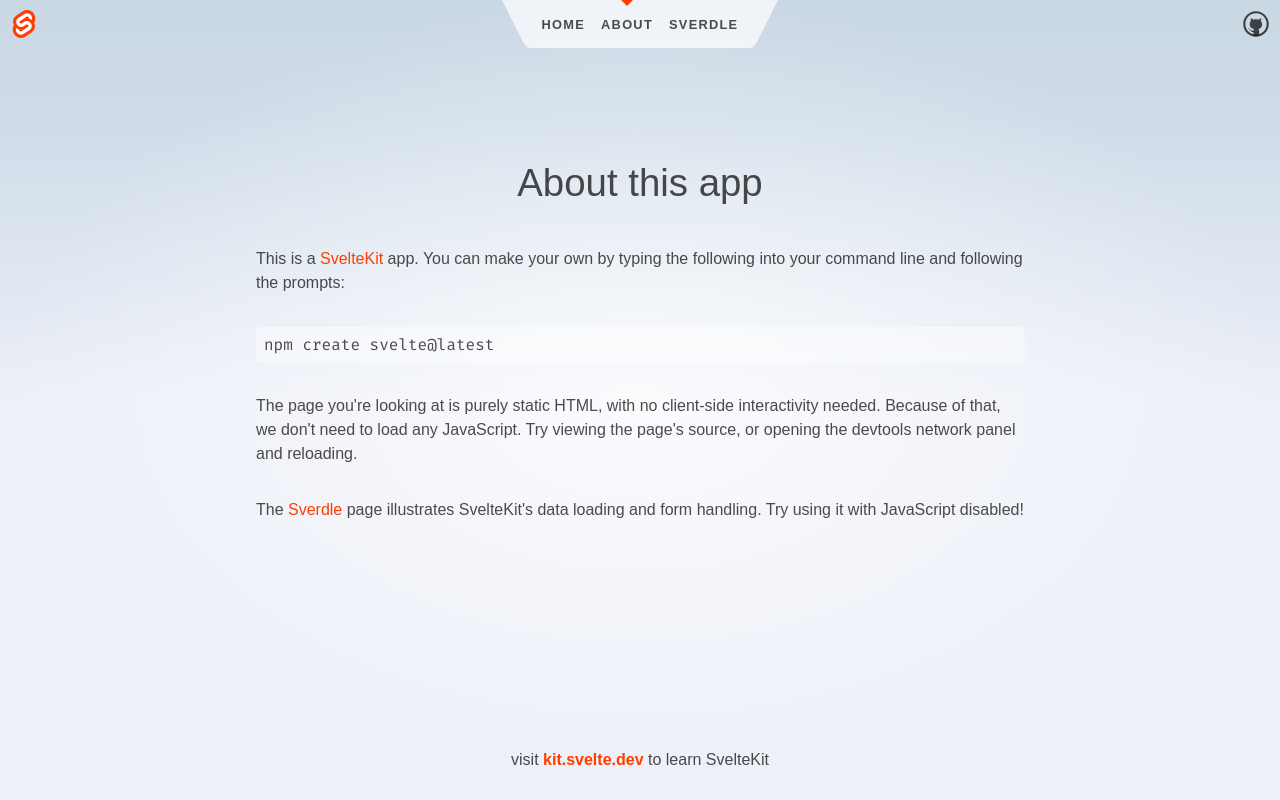
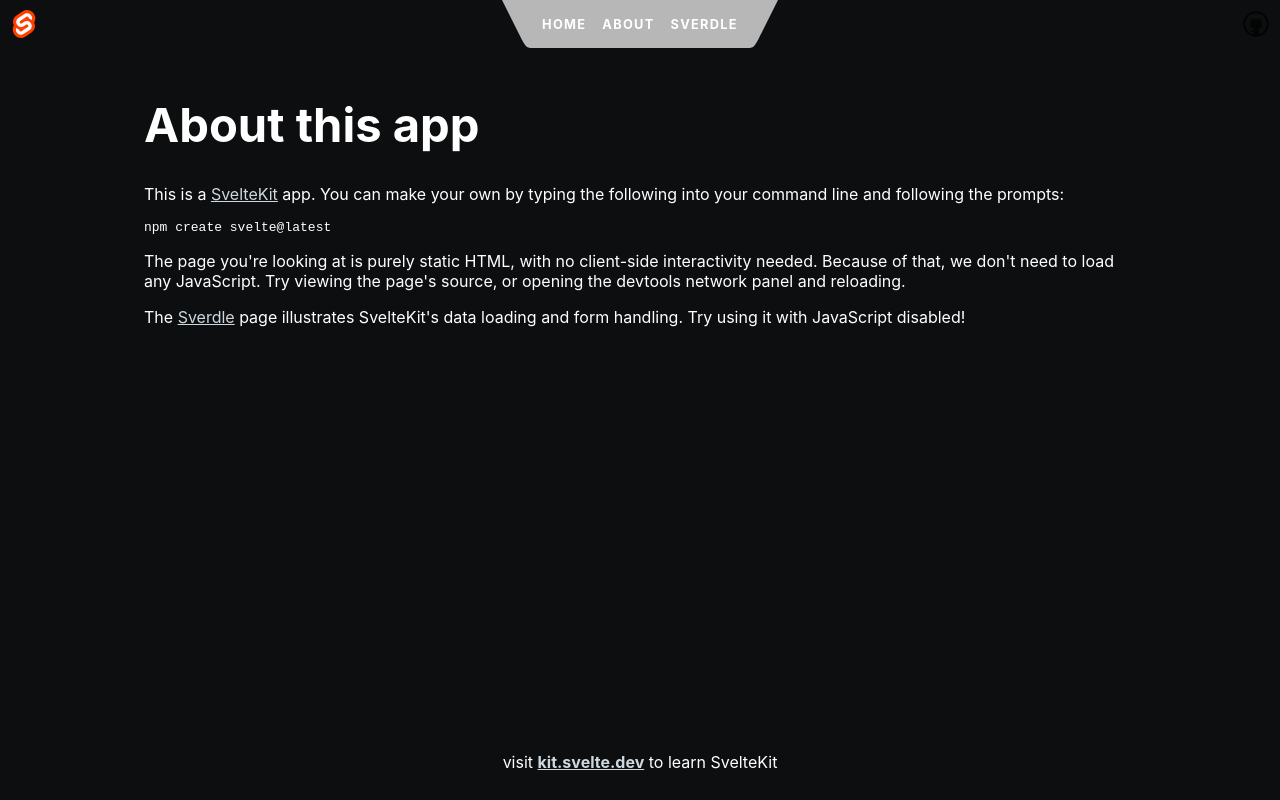
Before and after one commit to jewlexx/portfolio, a SvelteKit app: page /about in a window 1280 px wide. Built offline with nearby package versions, Linux system fonts and the light colour scheme.

Commit message:
got styles and aliases working

```diff
--- a/package.json
+++ b/package.json
@@ -26,6 +26,7 @@
 		"eslint-plugin-svelte3": "^4.0.0",
 		"prettier": "^2.8.0",
 		"prettier-plugin-svelte": "^2.8.1",
+		"sass": "1.56.2",
 		"svelte": "^3.54.0",
 		"svelte-check": "^2.9.2",
 		"tslib": "^2.4.1",
--- /dev/null
+++ b/src/lib/styles/global.scss
@@ -0,0 +1,52 @@
+@import './palette.scss';
+
+// Base
+
+body {
+	margin: 0;
+	color: $t-fg;
+	background-color: $dark-gray;
+	font-family: 'Inter', 'system-ui', sans-serif;
+}
+
+* {
+	box-sizing: content-box;
+}
+
+img {
+	max-width: 100%;
+	height: auto;
+}
+
+a {
+	color: $t-active;
+}
+
+h1 {
+	font-size: $f-u8;
+}
+
+// Utils
+
+// text align
+.tac {
+	text-align: center;
+}
+.tal {
+	text-align: left;
+}
+.tar {
+	text-align: right;
+}
+
+// wrapper
+.wrapper {
+	max-width: 80em;
+	margin-left: auto;
+	margin-right: auto;
+	padding-left: 2rem;
+	padding-right: 2rem;
+}
+.wrapper__readable {
+	max-width: 50em;
+}
--- /dev/null
+++ b/src/lib/styles/palette.scss
@@ -0,0 +1,98 @@
+// (c)olor
+$black: #05091e;
+$dark-gray: #0d0e0f;
+$blue: #46b4ff;
+$gray: #90aab7;
+$green: #9ef2cb;
+$pink: #ffb8d9;
+$orange: #ffb7a3;
+$yellow: #ffdace;
+$white: #fff;
+
+// (f)ont
+$f-u18: 11.390625em;
+$f-u17: 9.950627481136905em;
+$f-u16: 8.692673779389363em;
+$f-u15: 7.59375em;
+$f-u14: 6.63375165409127em;
+$f-u13: 5.795115852926242em;
+$f-u12: 5.0625em;
+$f-u11: 4.422501102727513em;
+$f-u10: 3.8634105686174953em;
+$f-u9: 3.375em;
+$f-u8: 2.9483340684850083em;
+$f-u7: 2.575607045744997em;
+$f-u6: 2.25em;
+$f-u5: 1.9655560456566725em;
+$f-u4: 1.7170713638299977em;
+$f-u3: 1.5em;
+$f-u2: 1.3103706971044482em;
+$f-u1: 1.1447142425533319em;
+$f-d1: 0.8735804647362989em;
+$f-d2: 0.7631428283688879em;
+$f-d3: 0.6666666666666666em;
+$f-d4: 0.5823869764908659em;
+$f-d5: 0.5087618855792586em;
+$f-d6: 0.4444444444444444em;
+$f-d7: 0.3882579843272439em;
+$f-d8: 0.3391745903861724em;
+$f-d9: 0.2962962962962963em;
+$f-d10: 0.2588386562181626em;
+$f-d11: 0.22611639359078162em;
+$f-d12: 0.19753086419753085em;
+$f-d13: 0.17255910414544176em;
+$f-d14: 0.15074426239385438em;
+$f-d15: 0.13168724279835392em;
+$f-d16: 0.11503940276362785em;
+$f-d17: 0.10049617492923625em;
+$f-d18: 0.0877914951989026em;
+
+// (t)heme
+$t-bg: $black;
+$t-fg: $white;
+$t-subdue: $gray;
+$t-active: lighten($gray, 20%);
+
+/* Coolors Exported Palette - https://coolors.co/dad6d6-92bfb1-f4ac45-694a38-a61c3c */
+
+$light-gray: #dad6d6ff;
+$cambridge-blue: #92bfb1ff;
+$yellow-orange: #f4ac45ff;
+$coffee: #694a38ff;
+$vivid-burgundy: #a61c3cff;
+
+$light-gray: hsla(0, 5%, 85%, 1);
+$cambridge-blue: hsla(161, 26%, 66%, 1);
+$yellow-orange: hsla(35, 89%, 61%, 1);
+$coffee: hsla(22, 30%, 32%, 1);
+$vivid-burgundy: hsla(346, 71%, 38%, 1);
+
+$light-gray: rgba(218, 214, 214, 1);
+$cambridge-blue: rgba(146, 191, 177, 1);
+$yellow-orange: rgba(244, 172, 69, 1);
+$coffee: rgba(105, 74, 56, 1);
+$vivid-burgundy: rgba(166, 28, 60, 1);
+
+$gradient-top: linear-gradient(0deg, #dad6d6ff, #92bfb1ff, #f4ac45ff, #694a38ff, #a61c3cff);
+$gradient-right: linear-gradient(90deg, #dad6d6ff, #92bfb1ff, #f4ac45ff, #694a38ff, #a61c3cff);
+$gradient-bottom: linear-gradient(180deg, #dad6d6ff, #92bfb1ff, #f4ac45ff, #694a38ff, #a61c3cff);
+$gradient-left: linear-gradient(270deg, #dad6d6ff, #92bfb1ff, #f4ac45ff, #694a38ff, #a61c3cff);
+$gradient-top-right: linear-gradient(45deg, #dad6d6ff, #92bfb1ff, #f4ac45ff, #694a38ff, #a61c3cff);
+$gradient-bottom-right: linear-gradient(
+	135deg,
+	#dad6d6ff,
+	#92bfb1ff,
+	#f4ac45ff,
+	#694a38ff,
+	#a61c3cff
+);
+$gradient-top-left: linear-gradient(225deg, #dad6d6ff, #92bfb1ff, #f4ac45ff, #694a38ff, #a61c3cff);
+$gradient-bottom-left: linear-gradient(
+	315deg,
+	#dad6d6ff,
+	#92bfb1ff,
+	#f4ac45ff,
+	#694a38ff,
+	#a61c3cff
+);
+$gradient-radial: radial-gradient(#dad6d6ff, #92bfb1ff, #f4ac45ff, #694a38ff, #a61c3cff);
--- a/src/routes/+layout.svelte
+++ b/src/routes/+layout.svelte
@@ -1,6 +1,6 @@
 <script>
 	import Header from './Header.svelte';
-	import './styles.css';
+	import '@lib/styles/global.scss';
 </script>
 
 <div class="app">
--- a/src/routes/styles.css
+++ /dev/null
@@ -1,107 +0,0 @@
-@import '@fontsource/fira-mono';
-
-:root {
-	--font-body: Arial, -apple-system, BlinkMacSystemFont, 'Segoe UI', Roboto, Oxygen, Ubuntu,
-		Cantarell, 'Open Sans', 'Helvetica Neue', sans-serif;
-	--font-mono: 'Fira Mono', monospace;
-	--color-bg-0: rgb(202, 216, 228);
-	--color-bg-1: hsl(209, 36%, 86%);
-	--color-bg-2: hsl(224, 44%, 95%);
-	--color-theme-1: #ff3e00;
-	--color-theme-2: #4075a6;
-	--color-text: rgba(0, 0, 0, 0.7);
-	--column-width: 42rem;
-	--column-margin-top: 4rem;
-	font-family: var(--font-body);
-	color: var(--color-text);
-}
-
-body {
-	min-height: 100vh;
-	margin: 0;
-	background-attachment: fixed;
-	background-color: var(--color-bg-1);
-	background-size: 100vw 100vh;
-	background-image: radial-gradient(
-			50% 50% at 50% 50%,
-			rgba(255, 255, 255, 0.75) 0%,
-			rgba(255, 255, 255, 0) 100%
-		),
-		linear-gradient(180deg, var(--color-bg-0) 0%, var(--color-bg-1) 15%, var(--color-bg-2) 50%);
-}
-
-h1,
-h2,
-p {
-	font-weight: 400;
-}
-
-p {
-	line-height: 1.5;
-}
-
-a {
-	color: var(--color-theme-1);
-	text-decoration: none;
-}
-
-a:hover {
-	text-decoration: underline;
-}
-
-h1 {
-	font-size: 2rem;
-	text-align: center;
-}
-
-h2 {
-	font-size: 1rem;
-}
-
-pre {
-	font-size: 16px;
-	font-family: var(--font-mono);
-	background-color: rgba(255, 255, 255, 0.45);
-	border-radius: 3px;
-	box-shadow: 2px 2px 6px rgb(255 255 255 / 25%);
-	padding: 0.5em;
-	overflow-x: auto;
-	color: var(--color-text);
-}
-
-.text-column {
-	display: flex;
-	max-width: 48rem;
-	flex: 0.6;
-	flex-direction: column;
-	justify-content: center;
-	margin: 0 auto;
-}
-
-input,
-button {
-	font-size: inherit;
-	font-family: inherit;
-}
-
-button:focus:not(:focus-visible) {
-	outline: none;
-}
-
-@media (min-width: 720px) {
-	h1 {
-		font-size: 2.4rem;
-	}
-}
-
-.visually-hidden {
-	border: 0;
-	clip: rect(0 0 0 0);
-	height: auto;
-	margin: 0;
-	overflow: hidden;
-	padding: 0;
-	position: absolute;
-	width: 1px;
-	white-space: nowrap;
-}
--- a/vite.config.js
+++ b/vite.config.js
@@ -1,10 +1,17 @@
 import { sveltekit } from '@sveltejs/kit/vite';
+import path from 'path';
 
 /** @type {import('vite').UserConfig} */
 const config = {
 	plugins: [sveltekit()],
 	test: {
 		include: ['src/**/*.{test,spec}.{js,ts}']
+	},
+	resolve: {
+		alias: {
+			'@': path.resolve(__dirname, 'src'),
+			'@lib': path.resolve(__dirname, 'src/lib')
+		}
 	}
 };
 
```
Also changed, not shown: tsconfig.json (+9 -1 lines), 1 other file (tests, documents, lock files or other folders).
